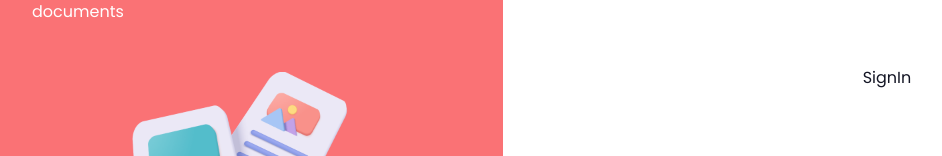
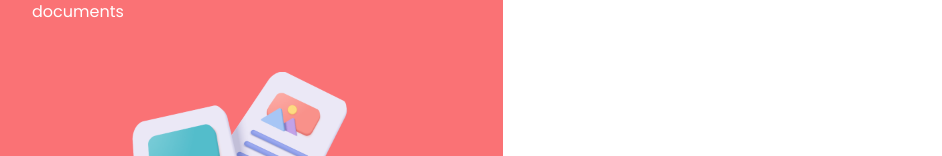
Before and after one commit to magistrkim/jsm-store, a Next.js app: page /sign-in in a window 1280 px wide. Shown: the part 322-478 px from the top of the page, without its empty margins (9-951 px from the left). Built offline with nearby package versions, Linux system fonts and the light colour scheme.

Commit message:
Create AuthForm component

```diff
--- a/app/(auth)/sign-in/page.tsx
+++ b/app/(auth)/sign-in/page.tsx
@@ -1,7 +1,8 @@
+import AuthForm from "@/components/AuthForm";
 import React from "react";
 
 const SignIn = () => {
-  return <div>SignIn</div>;
+  <AuthForm type="sign-in" />;
 };
 
 export default SignIn;
--- a/app/(auth)/sign-up/page.tsx
+++ b/app/(auth)/sign-up/page.tsx
@@ -1,9 +1,8 @@
-import React from 'react'
+import AuthForm from "@/components/AuthForm";
+import React from "react";
 
 const SignUp = () => {
-  return (
-    <div>SignUp</div>
-  )
-}
+  <AuthForm type="sign-up" />;
+};
 
-export default SignUp
+export default SignUp;
--- /dev/null
+++ b/components/AuthForm.tsx
@@ -0,0 +1,7 @@
+import React from "react";
+
+const AuthForm = () => {
+  return <div className="text-green">AuthForm</div>;
+};
+
+export default AuthForm;
```
